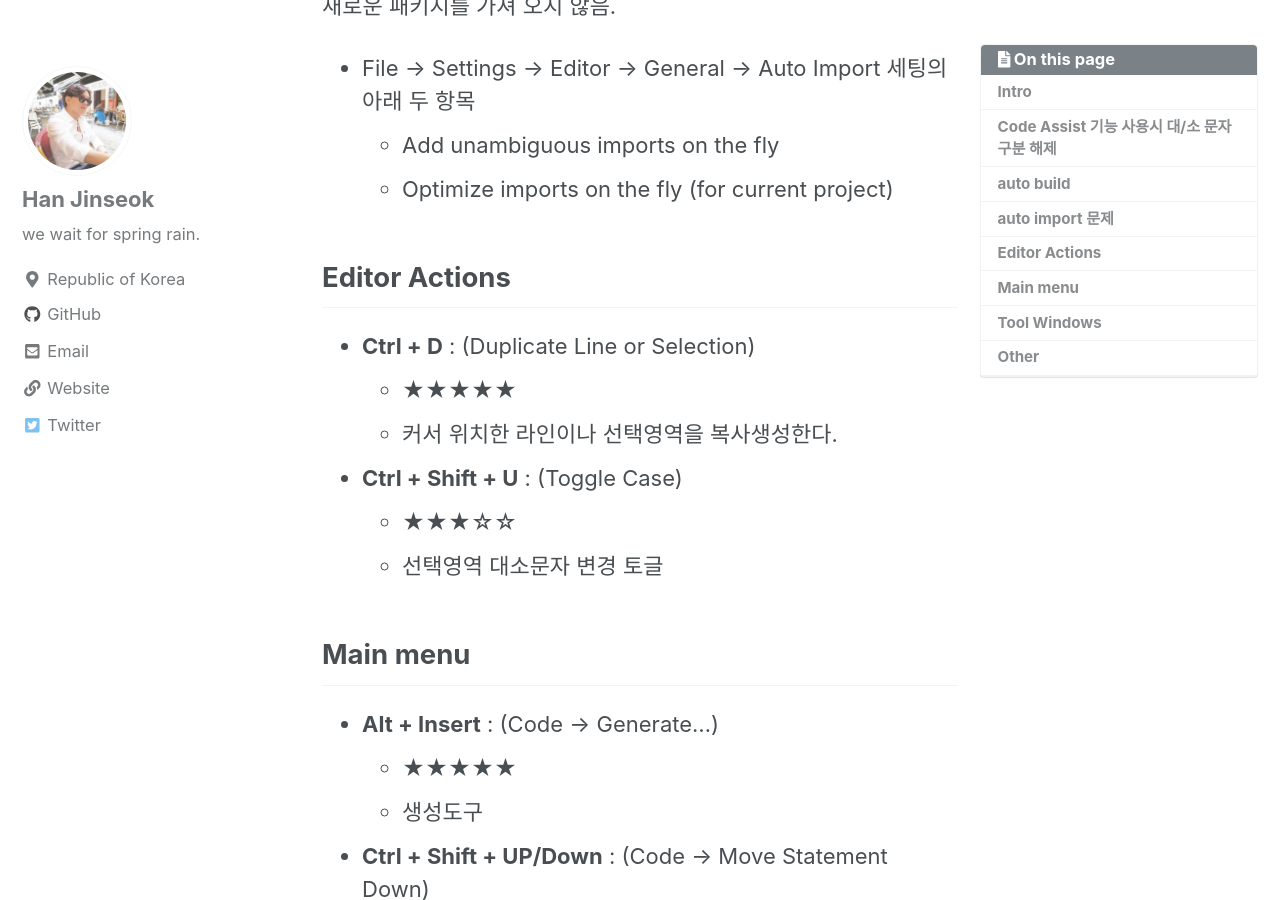
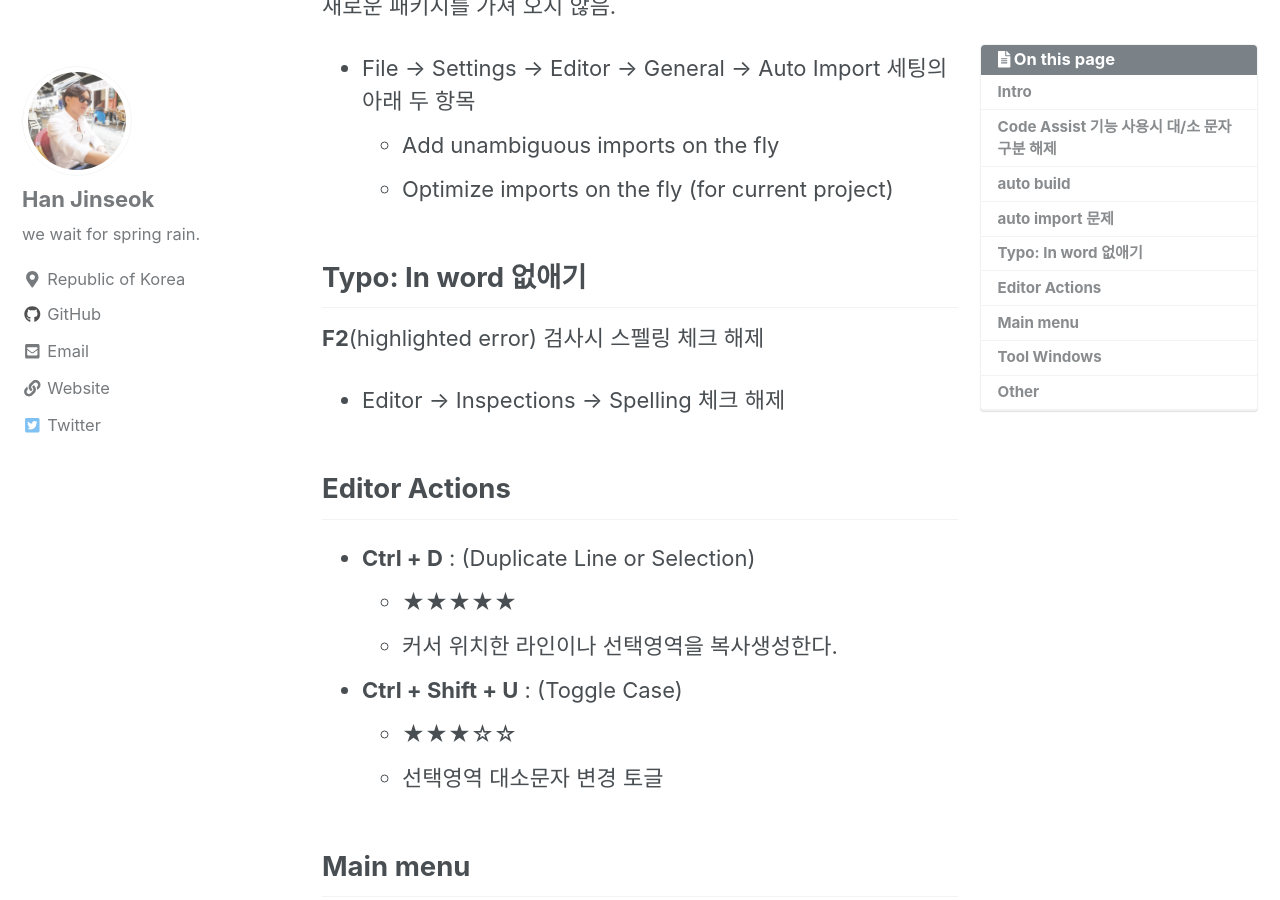
Before and after one commit to moregorenine/moregorenine.github.io, a Jekyll site: the page built from _posts/intellij/2019-11-28-intellij-keymap.md, in a window 1280 px wide and 900 px high, scrolled down 1145 px. Built offline with Jekyll 4.4.1, drawn with Linux system fonts in a browser that asks for light colours; nearby versions of some CDN libraries; comment, search, counter and statistics services are not loaded; a style sheet for code colours, icons or effects is not loaded.

Commit message:
Update 2019-11-28-intellij-keymap.md

```diff
--- a/_posts/intellij/2019-11-28-intellij-keymap.md
+++ b/_posts/intellij/2019-11-28-intellij-keymap.md
@@ -29,6 +29,10 @@ Settings → Editor → General → Code Completion → Match case: 체크 해
 - File → Settings → Editor → General → Auto Import 세팅의 아래 두 항목
   - Add unambiguous imports on the fly
   - Optimize imports on the fly (for current project)
+
+## Typo: In word 없애기
+**F2**(highlighted error) 검사시 스펠링 체크 해제
+- Editor → Inspections → Spelling 체크 해제
 
 ## Editor Actions
 - **Ctrl + D** : (Duplicate Line or Selection)
```
